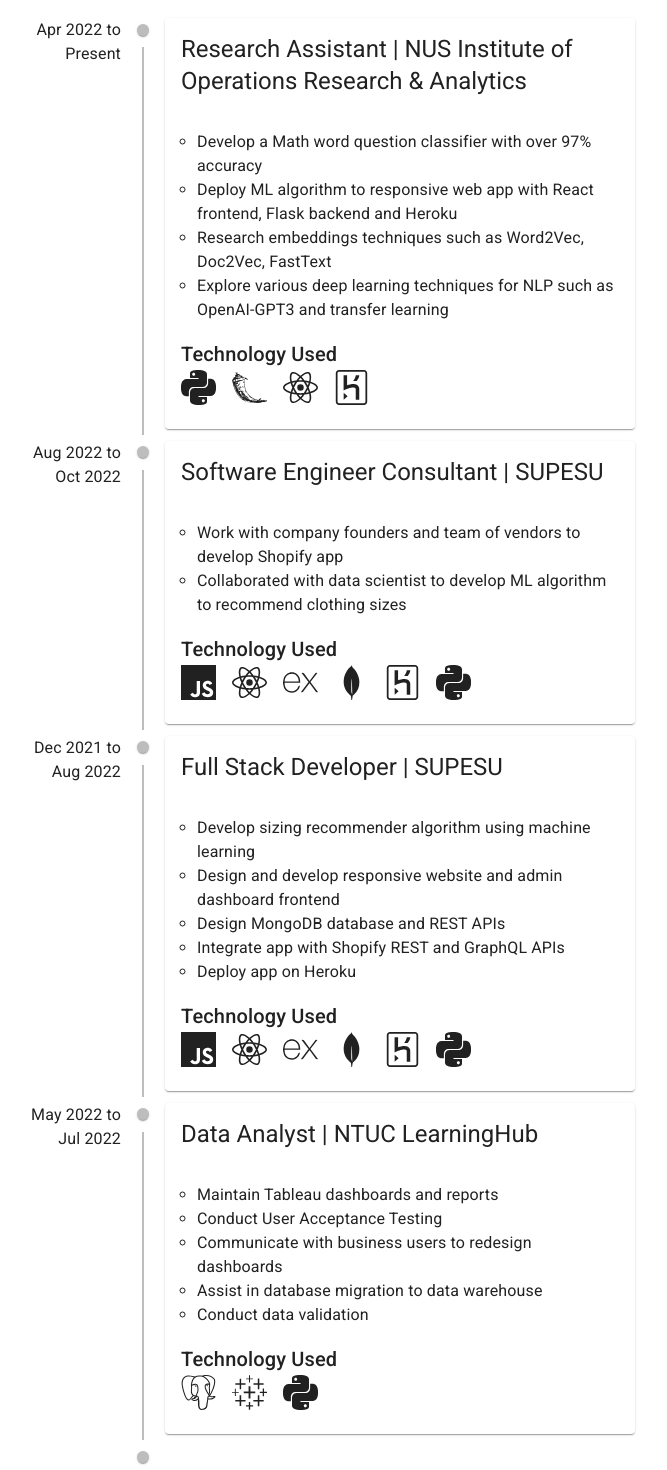
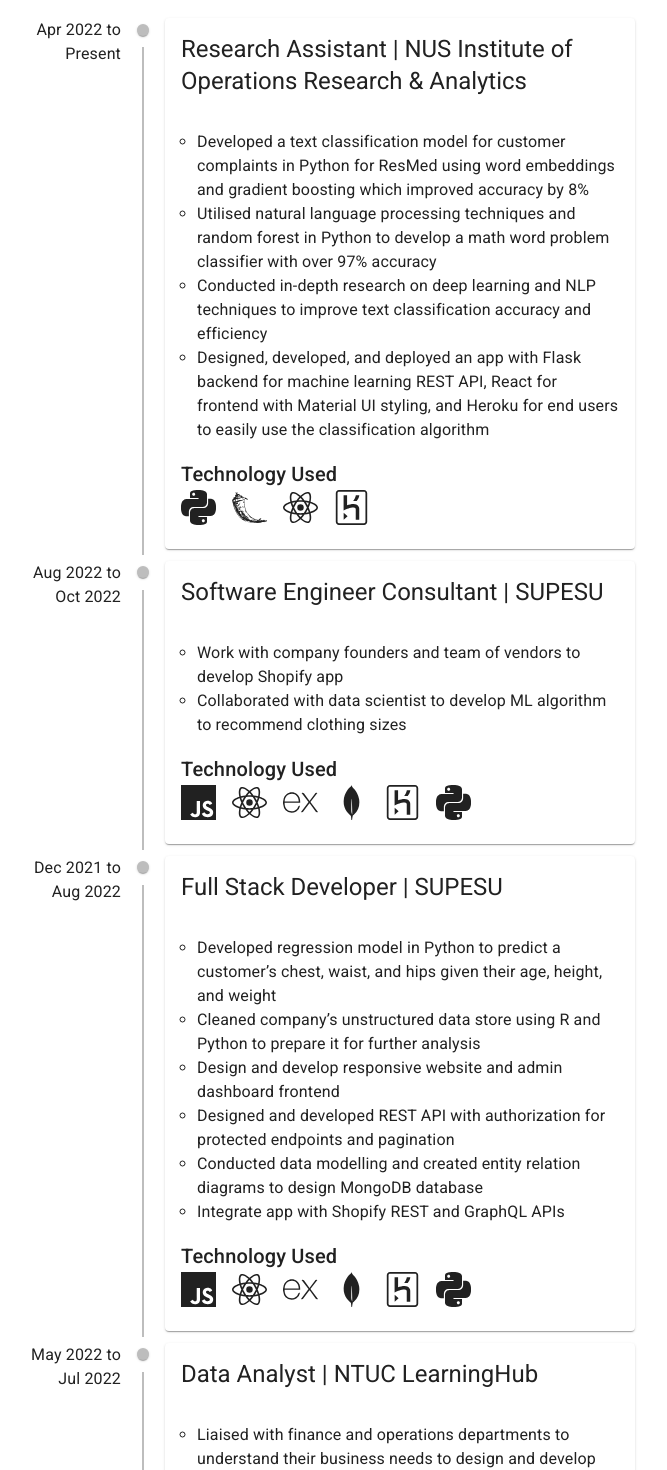
Before and after one commit to derkky/personal-website, a React (Create React App) app: page / in a window 1280 px wide. Shown: the part 1820-3290 px from the top of the page, without its empty margins (309-976 px from the left). Built offline with nearby package versions, Linux system fonts and the light colour scheme.

Commit message:
updated experience

```diff
--- a/src/components/Experience.js
+++ b/src/components/Experience.js
@@ -10,10 +10,10 @@
         company: "NUS Institute of Operations Research & Analytics",
         duration: "Apr 2022 to Present",
         jobDescription: [
-            "Develop a Math word question classifier with over 97% accuracy",
-            "Deploy ML algorithm to responsive web app with React frontend, Flask backend and Heroku",
-            "Research embeddings techniques such as Word2Vec, Doc2Vec, FastText",
-            "Explore various deep learning techniques for NLP such as OpenAI-GPT3 and transfer learning"
+            "Developed a text classification model for customer complaints in Python for ResMed using word embeddings and gradient boosting which improved accuracy by 8%",
+            "Utilised natural language processing techniques and random forest in Python to develop a math word problem classifier with over 97% accuracy",
+            "Conducted in-depth research on deep learning and NLP techniques to improve text classification accuracy and efficiency",
+            "Designed, developed, and deployed an app with Flask backend for machine learning REST API, React for frontend with Material UI styling, and Heroku for end users to easily use the classification algorithm"
         ],
         tech: ["python", "flask", "react", "heroku"]
     },
@@ -32,11 +32,12 @@
         company: "SUPESU",
         duration: "Dec 2021 to Aug 2022",
         jobDescription: [
-            "Develop sizing recommender algorithm using machine learning",
+            "Developed regression model in Python to predict a customer’s chest, waist, and hips given their age, height, and weight",
+            "Cleaned company’s unstructured data store using R and Python to prepare it for further analysis",
             "Design and develop responsive website and admin dashboard frontend",
-            "Design MongoDB database and REST APIs",
+            "Designed and developed REST API with authorization for protected endpoints and pagination",
+            "Conducted data modelling and created entity relation diagrams to design MongoDB database",
             "Integrate app with Shopify REST and GraphQL APIs",
-            "Deploy app on Heroku"
         ],
         tech: ["js", "react", "express", "mongodb", "heroku", "python"]
     },
@@ -45,11 +46,9 @@
         company: "NTUC LearningHub",
         duration: "May 2022 to Jul 2022",
         jobDescription: [
-            "Maintain Tableau dashboards and reports",
-            "Conduct User Acceptance Testing",
-            "Communicate with business users to redesign dashboards",
-            "Assist in database migration to data warehouse",
-            "Conduct data validation"
+            "Liaised with finance and operations departments to understand their business needs to design and develop Tableau dashboards",
+            "Extracted and aggregated relevant data from operational data store using SQL to build dashboards",
+            "Migrated database from MS SQL to Amazon Redshift and performed data validation in SQL and Python to ensure data tallies between source database and target database",
         ],
         tech: ["postgresql", "tableau", "python"]
     }
```
